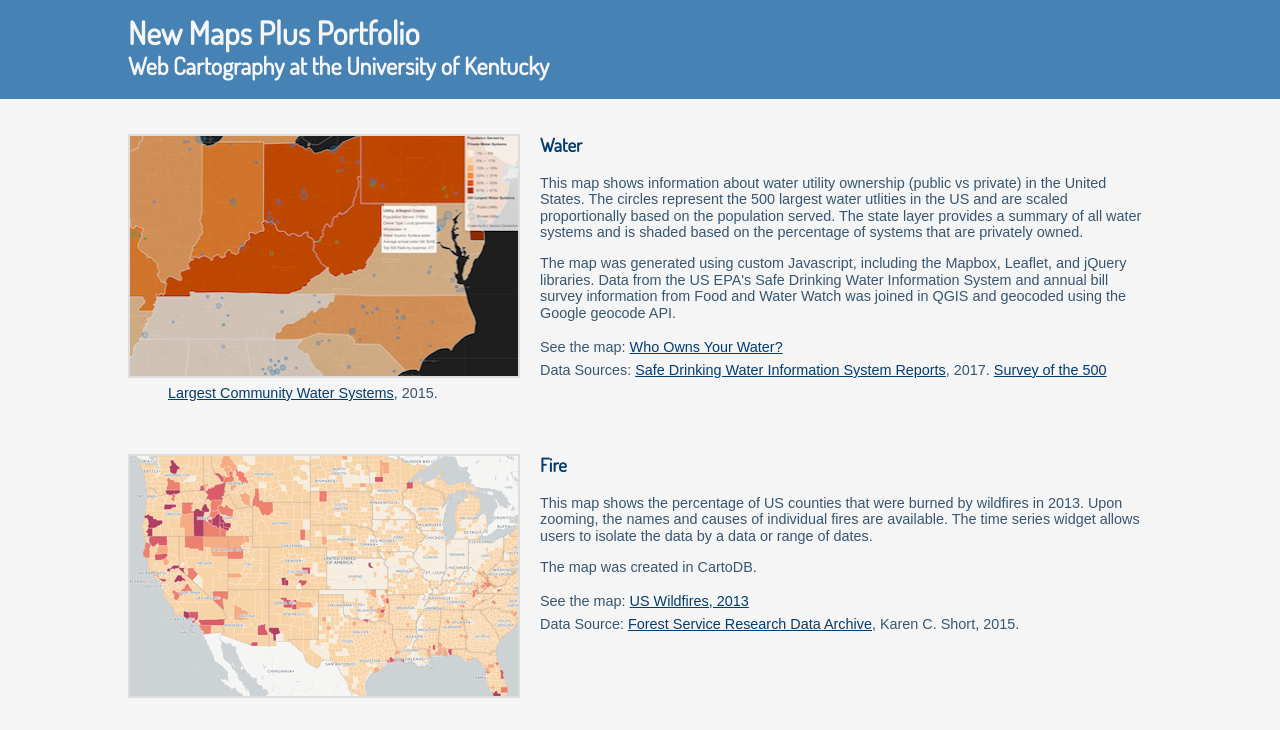
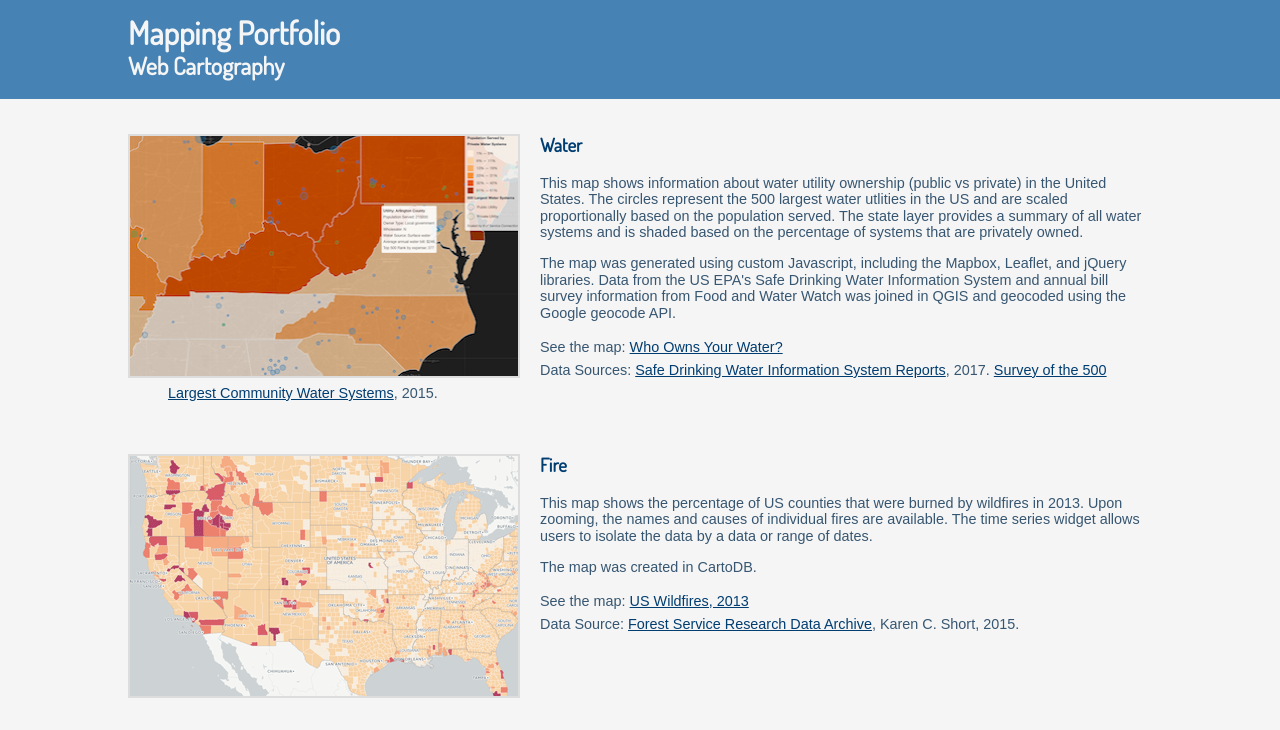
Before and after one commit to andreaparr/andreaparr.github.io, a plain HTML site: page index.html in a window 1280 px wide. Shown: the top 730 px of the page. Drawn offline with nearby package versions, Linux system fonts and the light colour scheme; a web font is replaced by a local one.

Commit message:
Update index.html

```diff
--- a/index.html
+++ b/index.html
@@ -3,7 +3,7 @@
 
 <head>
   <meta charset="utf-8">
-  <title>New Maps Plus Portfolio</title>
+  <title>Mapping Portfolio</title>
 
   <meta name='viewport' content='initial-scale=1,maximum-scale=1,user-scalable=no' />
 
@@ -90,8 +90,8 @@
 
 <body>
   <header>
-    <h1>New Maps Plus Portfolio</h1>
-    <h2>Web Cartography at the University of Kentucky</h2>
+    <h1>Mapping Portfolio</h1>
+    <h2>Web Cartography</h2>
   </header>
 
   <!-- NOTE: This section is from 673, module 8, 9, 10 -->
```
